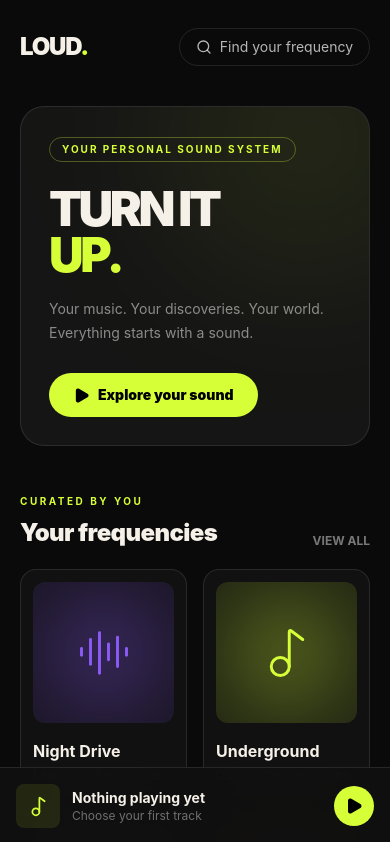
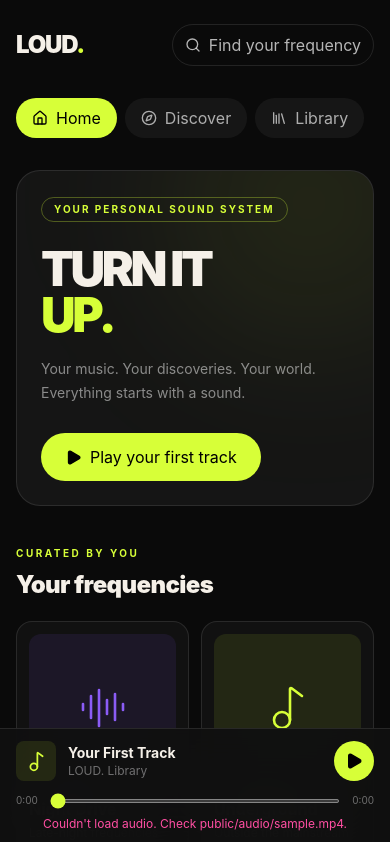
Before and after one commit to gautamkumar-exe/loud, a React (Vite) app: page / in a window 390 px wide. Shown: the top 842 px of the page. Built offline with nearby package versions, Linux system fonts and the light colour scheme.

Commit message:
feat: integrate responsive audio player

```diff
--- a/src/App.tsx
+++ b/src/App.tsx
@@ -1,4 +1,4 @@
-
+import { useEffect, useRef, useState } from "react";
 import {
   AudioLines,
   Compass,
@@ -7,11 +7,10 @@ import {
   Library,
   ListMusic,
   Music2,
+  Pause,
   Play,
   Plus,
   Search,
-  SkipBack,
-  SkipForward,
   Volume2,
 } from "lucide-react";
 
@@ -22,31 +21,92 @@ const mixes = [
   { title: "Heavy Rotation", subtitle: "Your daily soundtrack", color: "#FF7A35" },
 ];
 
-function App() {
+const formatTime = (seconds: number) => {
+  if (!Number.isFinite(seconds)) return "0:00";
+  return `${Math.floor(seconds / 60)}:${String(Math.floor(seconds % 60)).padStart(2, "0")}`;
+};
+
+export default function App() {
+  const audioRef = useRef<HTMLAudioElement>(null);
+  const [playing, setPlaying] = useState(false);
+  const [time, setTime] = useState(0);
+  const [duration, setDuration] = useState(0);
+  const [volume, setVolume] = useState(0.7);
+  const [error, setError] = useState("");
+
+  useEffect(() => {
+    if (audioRef.current) audioRef.current.volume = volume;
+  }, [volume]);
+
+  async function togglePlay() {
+    const audio = audioRef.current;
+    if (!audio) return;
+
+    setError("");
+
+    if (audio.paused) {
+      try {
+        await audio.play();
+        setPlaying(true);
+      } catch {
+        setPlaying(false);
+        setError("Playback failed. Check that sample.mp3 exists.");
+      }
+    } else {
+      audio.pause();
+      setPlaying(false);
+    }
+  }
+
+  function seek(value: number) {
+    const audio = audioRef.current;
+    if (!audio || !Number.isFinite(audio.duration)) return;
+
+    audio.currentTime = value;
+    setTime(value);
+  }
+
   return (
     <div className="min-h-screen bg-[#0a0a0a] text-[#f5f0e8]">
-      <aside className="fixed inset-y-0 left-0 hidden w-60 border-r border-white/10 bg-[#0d0d0d] p-6 md:flex md:flex-col">
+      <audio
+        ref={audioRef}
+        src="/audio/sample.mp4"
+        preload="metadata"
+        onTimeUpdate={(e) => setTime(e.currentTarget.currentTime)}
+        onLoadedMetadata={(e) => setDuration(e.currentTarget.duration || 0)}
+        onEnded={() => {
+          setPlaying(false);
+          setTime(0);
+        }}
+        onError={() => {
+          setPlaying(false);
+          setError("Couldn't load audio. Check public/audio/sample.mp4.");
+        }}
+      />
+
+      <aside className="fixed inset-y-0 left-0 hidden w-60 flex-col border-r border-white/10 bg-[#0d0d0d] p-6 md:flex">
         <a href="#" className="mb-12 flex items-center gap-3 text-3xl font-black tracking-tighter">
-          <AudioLines className="text-[#D7FF38]" size={30} />
+          <AudioLines size={30} className="text-[#D7FF38]" />
           LOUD<span className="text-[#D7FF38]">.</span>
         </a>
 
         <p className="mb-3 text-xs font-bold uppercase tracking-[0.2em] text-white/35">
           Menu
         </p>
+
         <nav className="space-y-2">
           {[
             { label: "Home", icon: Home },
             { label: "Discover", icon: Compass },
             { label: "Search", icon: Search },
             { label: "Your Library", icon: Library },
-          ].map(({ label, icon: Icon }, index) => (
+          ].map(({ label, icon: Icon }, i) => (
             <button
               key={label}
               className={`flex w-full items-center gap-3 rounded-xl px-3 py-3 text-left text-sm ${
-                index === 0
+                i === 0
                   ? "bg-[#D7FF38] font-bold text-black"
-                  : "text-white/55 transition hover:bg-white/5 hover:text-white"
+                  : "text-white/55 hover:bg-white/5 hover:text-white"
               }`}
             >
               <Icon size={19} />
@@ -64,16 +124,17 @@ function App() {
               <Plus size={18} />
             </button>
           </div>
+
           {["Liked tracks", "Midnight files", "Bass culture"].map((name) => (
-            <button key={name} className="flex w-full items-center gap-3 py-3 text-sm text-white/55 hover:text-white">
+            <div key={name} className="flex items-center gap-3 py-3 text-sm text-white/55">
               <ListMusic size={17} />
               {name}
-            </button>
+            </div>
           ))}
         </div>
 
-        <div className="mt-auto rounded-2xl border border-white/10 bg-white/[0.03] p-4">
-          <AudioLines className="mb-3 text-[#D7FF38]" size={22} />
+        <div className="mt-auto rounded-2xl border border-white/10 p-4">
+          <AudioLines size={22} className="mb-3 text-[#D7FF38]" />
           <p className="font-bold">Your music. Your rules.</p>
           <p className="mt-1 text-xs leading-5 text-white/45">
             Your personal universe of sound starts here.
@@ -81,41 +142,65 @@ function App() {
         </div>
       </aside>
 
-      <main className="px-5 pb-36 pt-7 md:ml-60 md:px-10 md:pt-10">
-        <header className="mb-10 flex items-center justify-between gap-4">
-          <div className="md:hidden">
-            <p className="text-2xl font-black tracking-tighter">
+      <main className="px-4 pb-36 pt-6 sm:px-6 md:ml-60 md:px-10 md:pt-10">
+        <header className="mb-8 flex items-center justify-between gap-3">
+          <a href="#" className="text-2xl font-black tracking-tighter md:hidden">
             LOUD<span className="text-[#D7FF38]">.</span>
+          </a>
+          <p className="hidden text-sm text-white/40 md:block">
+            YOUR SOUND. YOUR RULES.
           </p>
-          </div>
-          <div className="hidden text-sm text-white/40 md:block">
-            YOUR SOUND. YOUR RULES.
-          </div>
-          <button className="flex items-center gap-2 rounded-full border border-white/10 px-4 py-2 text-sm text-white/70 hover:border-[#D7FF38]/50">
+          <button className="flex items-center gap-2 rounded-full border border-white/10 px-3 py-2 text-xs text-white/70 hover:border-[#D7FF38]/50 sm:px-4 sm:text-sm">
             <Search size={16} />
-            Find your frequency
+            <span>Find your frequency</span>
           </button>
         </header>
 
-        <section className="relative mb-12 overflow-hidden rounded-3xl border border-white/10 bg-[#151515] p-7 md:p-12">
+        <nav className="mb-8 flex gap-2 overflow-x-auto md:hidden">
+          {[
+            { label: "Home", icon: Home },
+            { label: "Discover", icon: Compass },
+            { label: "Library", icon: Library },
+          ].map(({ label, icon: Icon }, i) => (
+            <button
+              key={label}
+              className={`flex shrink-0 items-center gap-2 rounded-full px-4 py-2 text-sm ${
+                i === 0 ? "bg-[#D7FF38] font-bold text-black" : "bg-white/5 text-white/65"
+              }`}
+            >
+              <Icon size={16} />
+              {label}
+            </button>
+          ))}
+        </nav>
+
+        <section className="relative mb-10 overflow-hidden rounded-3xl border border-white/10 bg-[#151515] p-6 sm:p-9 md:mb-12 md:p-12">
           <div className="pointer-events-none absolute -right-16 -top-24 h-64 w-64 rounded-full bg-[#D7FF38]/10 blur-[90px]" />
+
           <div className="relative max-w-2xl">
-            <span className="inline-flex rounded-full border border-[#D7FF38]/30 px-3 py-1 text-[10px] font-bold uppercase tracking-[0.2em] text-[#D7FF38]">
+            <span className="inline-block rounded-full border border-[#D7FF38]/30 px-3 py-1 text-[10px] font-bold uppercase tracking-[0.2em] text-[#D7FF38]">
               Your personal sound system
             </span>
-            <h1 className="mt-6 text-5xl font-black leading-[0.95] tracking-[-0.07em] md:text-7xl">
+
+            <h1 className="mt-6 text-5xl font-black leading-[0.95] tracking-[-0.07em] sm:text-6xl md:text-7xl">
               TURN IT
               <br />
               <span className="text-[#D7FF38]">UP.</span>
             </h1>
-            <p className="mt-5 max-w-md text-sm leading-6 text-white/50 md:text-base">
+
+            <p className="mt-5 max-w-md text-sm leading-6 text-white/50 sm:text-base">
               Your music. Your discoveries. Your world. Everything starts with a sound.
             </p>
-            <button className="mt-7 inline-flex items-center gap-2 rounded-full bg-[#D7FF38] px-6 py-3 text-sm font-black text-black transition hover:scale-[1.03]">
-              <Play size={17} fill="currentColor" />
-              Explore your sound
+
+            <button
+              onClick={() => void togglePlay()}
+              className="mt-7 inline-flex items-center gap-2 rounded-full bg-[#D7FF38] px-6 py-3 text-sm font-black text-black transition hover:scale-[1.02]"
+            >
+              {playing ? <Pause size={17} /> : <Play size={17} fill="currentColor" />}
+              {playing ? "Pause your track" : "Play your first track"}
             </button>
           </div>
+
           <div className="pointer-events-none absolute bottom-8 right-8 hidden items-end gap-1 md:flex">
             {[28, 52, 36, 76, 45, 94, 58, 35, 68, 42, 83, 28].map((height, i) => (
               <div
@@ -127,52 +212,40 @@ function App() {
           </div>
         </section>
 
-        <section className="mb-12">
-          <div className="mb-5 flex items-end justify-between">
-            <div>
+        <section className="mb-10 md:mb-12">
+          <div className="mb-5">
             <p className="mb-2 text-[10px] font-bold uppercase tracking-[0.25em] text-[#D7FF38]">
               Curated by you
             </p>
-              <h2 className="text-2xl font-black tracking-tight md:text-3xl">
+            <h2 className="text-2xl font-black tracking-tight sm:text-3xl">
               Your frequencies
             </h2>
           </div>
-            <button className="text-xs font-bold text-white/45 hover:text-[#D7FF38]">
-              VIEW ALL
-            </button>
-          </div>
 
-          <div className="grid grid-cols-2 gap-4 lg:grid-cols-4">
-            {mixes.map((mix, index) => (
-              <button
+          <div className="grid grid-cols-2 gap-3 sm:gap-4 lg:grid-cols-4">
+            {mixes.map((mix, i) => (
+              <article
                 key={mix.title}
-                className="group rounded-2xl border border-white/10 bg-white/[0.03] p-3 text-left transition hover:-translate-y-1 hover:border-white/25 hover:bg-white/[0.06]"
+                className="rounded-2xl border border-white/10 bg-white/[0.03] p-3 transition hover:border-white/20"
               >
                 <div
-                  className="relative mb-4 flex aspect-square items-center justify-center overflow-hidden rounded-xl"
+                  className="mb-4 flex aspect-square items-center justify-center overflow-hidden rounded-xl"
                   style={{ backgroundColor: `${mix.color}18` }}
                 >
-                  <div
-                    className="absolute h-28 w-28 rounded-full blur-2xl opacity-30"
-                    style={{ backgroundColor: mix.color }}
-                  />
-                  {index % 2 === 0 ? (
-                    <AudioLines size={54} strokeWidth={1.3} style={{ color: mix.color }} />
+                  {i % 2 === 0 ? (
+                    <AudioLines size={48} strokeWidth={1.3} style={{ color: mix.color }} />
                   ) : (
-                    <Music2 size={54} strokeWidth={1.3} style={{ color: mix.color }} />
+                    <Music2 size={48} strokeWidth={1.3} style={{ color: mix.color }} />
                   )}
-                  <span className="absolute bottom-3 right-3 flex h-10 w-10 translate-y-2 items-center justify-center rounded-full bg-[#D7FF38] text-black opacity-0 shadow-xl transition group-hover:translate-y-0 group-hover:opacity-100">
-                    <Play size={17} fill="currentColor" />
-                  </span>
                 </div>
-                <h3 className="font-bold">{mix.title}</h3>
+                <h3 className="truncate font-bold">{mix.title}</h3>
                 <p className="mt-1 text-xs text-white/40">{mix.subtitle}</p>
-              </button>
+              </article>
             ))}
           </div>
         </section>
 
-        <section className="rounded-2xl border border-dashed border-white/15 p-6 md:p-8">
+        <section className="rounded-2xl border border-dashed border-white/15 p-5 sm:p-8">
           <div className="flex items-start gap-4">
             <div className="rounded-xl bg-[#8B5CF6]/15 p-3 text-[#8B5CF6]">
               <Library size={23} />
@@ -180,50 +253,70 @@ function App() {
             <div>
               <h2 className="text-lg font-bold">Your library, your universe.</h2>
               <p className="mt-2 max-w-lg text-sm leading-6 text-white/45">
-                Next up: connect your own music library and build a player for your tracks.
+                Next up: connect your music library and build playlists for your tracks.
               </p>
             </div>
           </div>
         </section>
       </main>
 
-      <footer className="fixed inset-x-0 bottom-0 z-20 border-t border-white/10 bg-[#101010]/95 px-4 py-4 backdrop-blur-xl md:left-60 md:px-8">
-        <div className="mx-auto flex max-w-7xl items-center justify-between gap-4">
-          <div className="flex min-w-0 items-center gap-3">
-            <div className="flex h-11 w-11 shrink-0 items-center justify-center rounded-lg bg-[#D7FF38]/10 text-[#D7FF38]">
+      <footer className="fixed inset-x-0 bottom-0 z-20 border-t border-white/10 bg-[#101010]/95 px-4 py-3 backdrop-blur-xl sm:px-6 md:left-60 md:px-8">
+        <div className="mx-auto flex max-w-7xl items-center justify-between gap-3">
+          <div className="flex min-w-0 flex-1 items-center gap-3">
+            <div className="flex h-10 w-10 shrink-0 items-center justify-center rounded-lg bg-[#D7FF38]/10 text-[#D7FF38] sm:h-11 sm:w-11">
               <Music2 size={21} />
             </div>
             <div className="min-w-0">
-              <p className="truncate text-sm font-bold">Nothing playing yet</p>
-              <p className="truncate text-xs text-white/40">Choose your first track</p>
+              <p className="truncate text-sm font-bold">Your First Track</p>
+              <p className="truncate text-xs text-white/40">LOUD. Library</p>
             </div>
-            <button aria-label="Like track" className="hidden text-white/40 hover:text-[#FF4FA3] sm:block">
-              <Heart size={18} />
-            </button>
+            <Heart size={17} className="hidden text-white/40 sm:block" />
           </div>
 
-          <div className="flex shrink-0 items-center gap-5">
-            <button aria-label="Previous track" className="hidden text-white/40 sm:block">
-              <SkipBack size={19} />
+          <button
+            aria-label={playing ? "Pause" : "Play"}
+            onClick={() => void togglePlay()}
+            className="flex h-10 w-10 shrink-0 items-center justify-center rounded-full bg-[#D7FF38] text-black"
+          >
+            {playing ? <Pause size={18} fill="currentColor" /> : <Play size={18} fill="currentColor" />}
           </button>
-            <button aria-label="Play" className="flex h-10 w-10 items-center justify-center rounded-full bg-[#D7FF38] text-black">
-              <Play size={18} fill="currentColor" />
-            </button>
-            <button aria-label="Next track" className="hidden text-white/40 sm:block">
-              <SkipForward size={19} />
-            </button>
-          </div>
 
           <div className="hidden w-28 items-center gap-2 text-white/45 lg:flex">
             <Volume2 size={18} />
-            <div className="h-1 flex-1 rounded-full bg-white/15">
-              <div className="h-full w-2/3 rounded-full bg-[#D7FF38]" />
+            <input
+              aria-label="Volume"
+              type="range"
+              min="0"
+              max="1"
+              step="0.01"
+              value={volume}
+              onChange={(e) => setVolume(Number(e.target.value))}
+              className="h-1 w-full cursor-pointer accent-[#D7FF38]"
+            />
           </div>
         </div>
+
+        <div className="mx-auto mt-3 flex max-w-7xl items-center gap-3 text-[10px] text-white/40">
+          <span>{formatTime(time)}</span>
+          <input
+            aria-label="Track progress"
+            type="range"
+            min="0"
+            max={duration || 1}
+            step="0.1"
+            value={Math.min(time, duration || 1)}
+            onChange={(e) => seek(Number(e.target.value))}
+            className="h-1 min-w-0 flex-1 cursor-pointer accent-[#D7FF38]"
+          />
+          <span>{formatTime(duration)}</span>
         </div>
+
+        {error && (
+          <p role="status" className="mt-2 text-center text-xs text-[#FF4FA3]">
+            {error}
+          </p>
+        )}
       </footer>
     </div>
   );
 }
-
-export default App;
--- a/src/index.css
+++ b/src/index.css
@@ -1,3 +1,4 @@
+
 @import "tailwindcss";
 
 :root {
@@ -20,6 +21,22 @@ body {
   min-height: 100vh;
 }
 
+button,
+input {
+  font: inherit;
+}
+
 button {
   cursor: pointer;
 }
+
+button:focus-visible,
+input:focus-visible {
+  outline: 2px solid #d7ff38;
+  outline-offset: 3px;
+}
+
+::selection {
+  background: #d7ff38;
+  color: #0a0a0a;
+}
```
Lines whose indentation alone changed are shown as unchanged.
